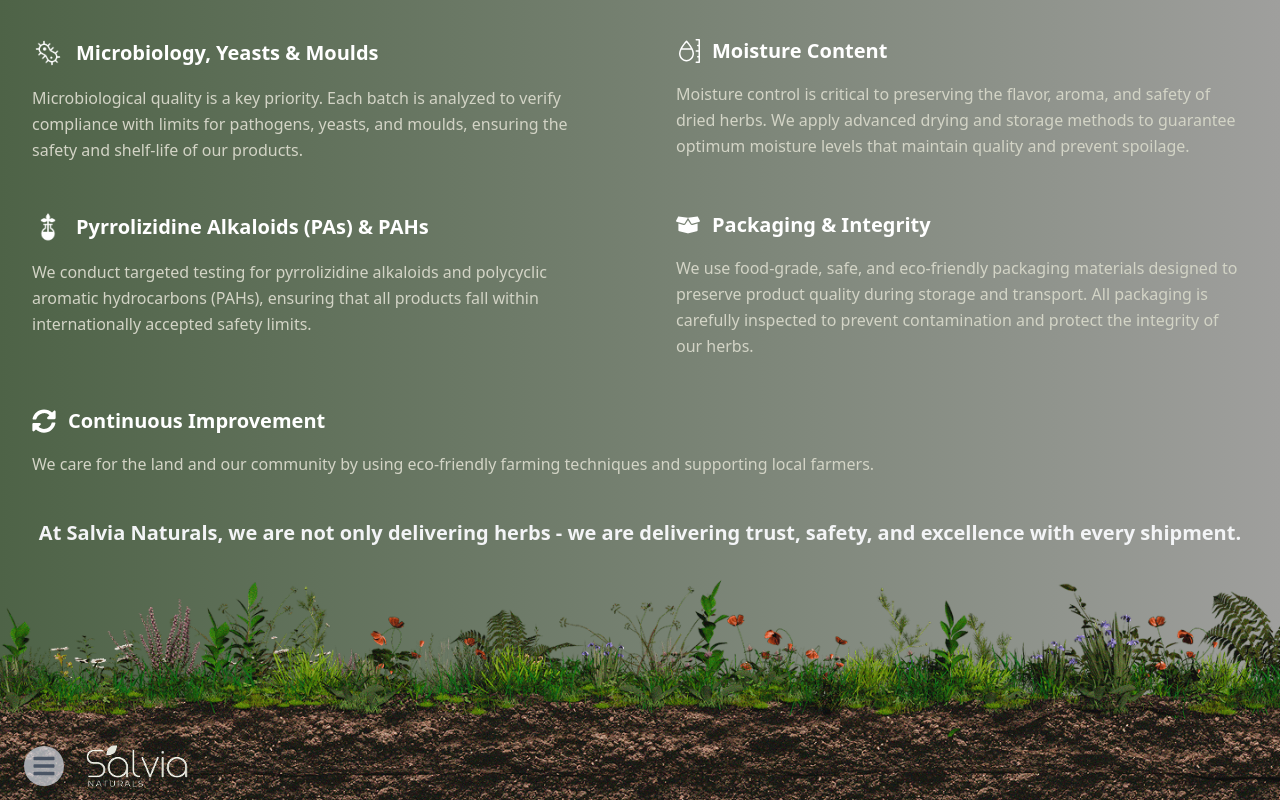
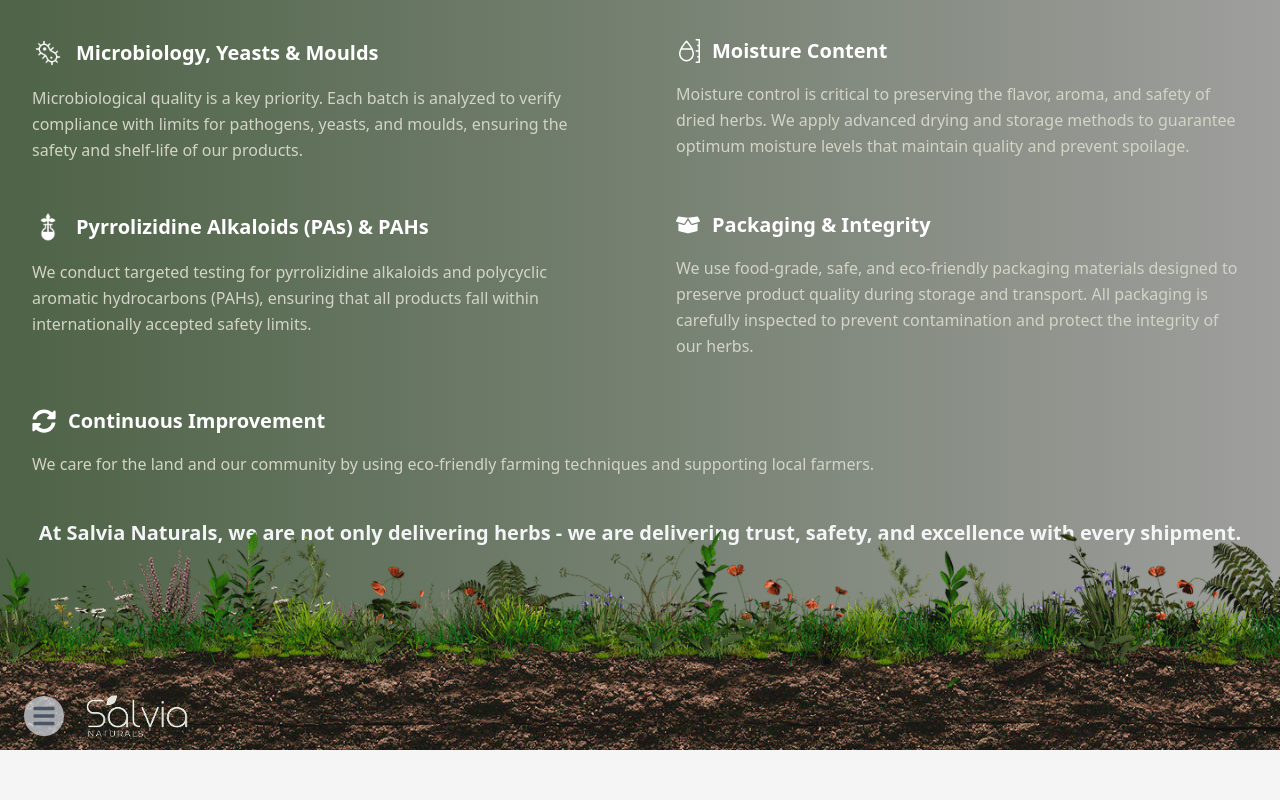
Before and after one commit to mohamedashraf011/Salvia, a React (Vite) app: page /our-quality in a window 1280 px wide. Shown: the part 411-1211 px from the top of the page. After the commit the page ends 1161 px from the top, so only its background shows below. Built offline with nearby package versions, Linux system fonts and the light colour scheme; a web font is replaced by a local one.

Commit message:
enhancment ui

```diff
--- a/src/Components/Footer.jsx
+++ b/src/Components/Footer.jsx
@@ -5,7 +5,7 @@ import { FaBars } from "react-icons/fa";
 const Footer = ({ toggleSidebar, className = "" }) => {
   return (
     <footer
-      className={`relative w-full overflow-hidden min-h-[200px] ${className}`}
+      className={`relative w-full overflow-hidden min-h-[200px] mt-[-100px] ${className}`}
     >
       <img
         src={soilImage}
--- a/src/Components/PageTransition.jsx
+++ b/src/Components/PageTransition.jsx
@@ -3,11 +3,11 @@ import { motion } from "framer-motion";
 const pageVariants = {
   initial: {
     opacity: 0,
-    x: 30,
+    y: 30,
   },
   animate: {
     opacity: 1,
-    x: 0,
+    y: 0,
     transition: {
       duration: 0.1,
       ease: [0.43, 0.13, 0.23, 0.96],
@@ -15,7 +15,7 @@ const pageVariants = {
   },
   exit: {
     opacity: 0,
-    x: -30,
+    y: -30,
     transition: {
       duration: 0.1,
       ease: [0.43, 0.13, 0.23, 0.96],
--- a/src/Pages/Contact-US/Contact.jsx
+++ b/src/Pages/Contact-US/Contact.jsx
@@ -64,7 +64,7 @@ const Contact = () => {
         <img
           src={root}
           alt=""
-          className="absolute top-[-50px] md:top-[0px] right-[-50px] md:right-[-100px] w-[300px] md:w-[400px] h-auto transform -translate-x-1/4 z-60"
+          className="absolute top-[-50px] md:top-[0px] right-[-50px] md:right-[-130px] w-[300px] md:w-[400px] h-auto transform -translate-x-1/4 z-60"
         />
 
         <img
--- a/src/Pages/Our-Quality-Commitment/OurQuality.jsx
+++ b/src/Pages/Our-Quality-Commitment/OurQuality.jsx
@@ -160,7 +160,7 @@ const OurQuality = () => {
 
       {/* Footer Text */}
       <div>
-        <p className="text-center text-xl font-semibold text-gray-100 leading-relaxed">
+        <p className="text-center text-xl font-semibold text-gray-100 leading-relaxed mb-[50px]">
           At Salvia Naturals, we are not only delivering herbs - we are
           delivering trust, safety, and excellence with every shipment.
         </p>
```
